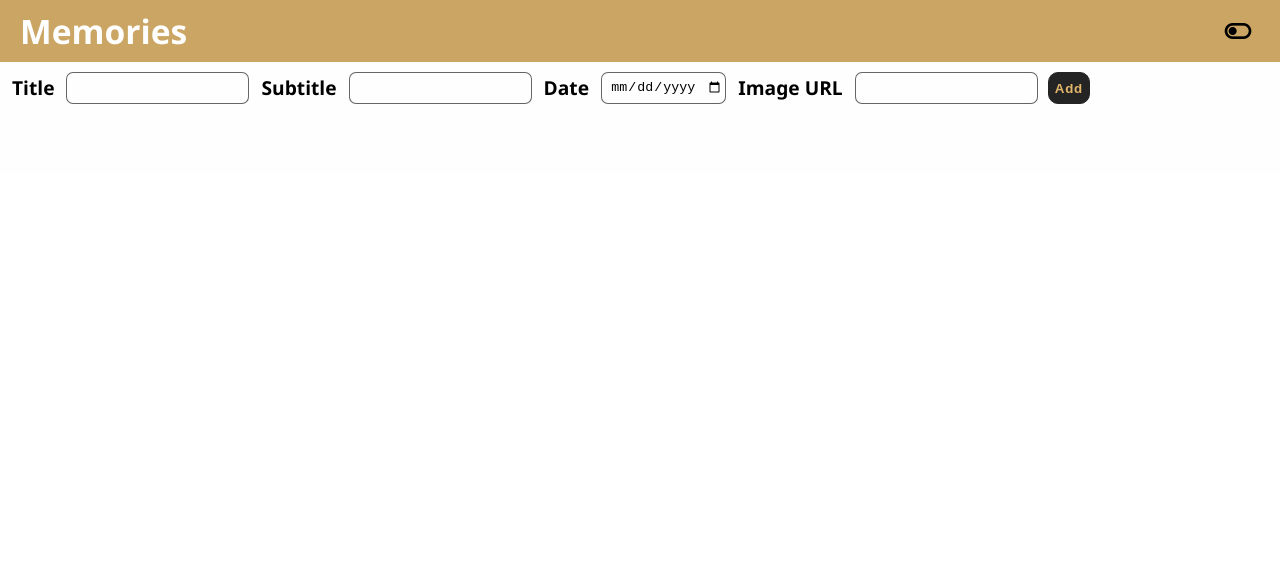
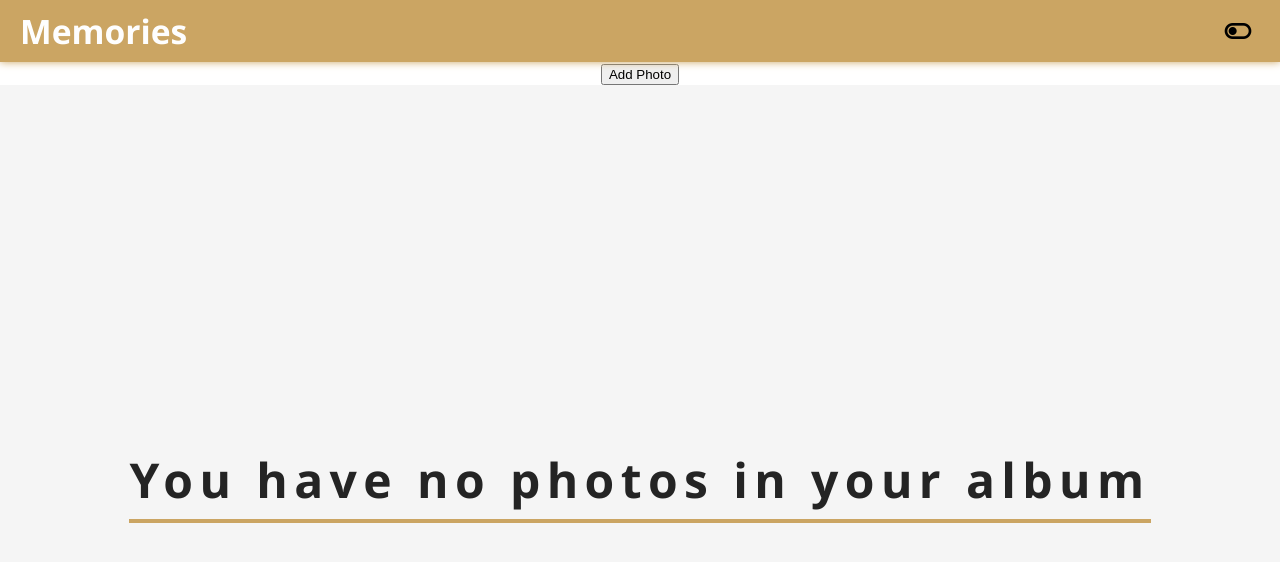
Before and after one commit to vanykardjikian/memories, a React (Vite) app: page / in a window 1280 px wide. Shown: the top 562 px of the page. Built offline with nearby package versions, Linux system fonts and the light colour scheme.

Commit message:
Add id to cards and UI changes
Turn form to popup

Improve styling

```diff
--- a/src/App.jsx
+++ b/src/App.jsx
@@ -3,6 +3,7 @@ import React from 'react'
 import Form from './Form.jsx'
 import Card from './Card.jsx'
 import Navbar from './Navbar.jsx'
+import { nanoid } from "nanoid"
 
 function App() {
 
@@ -10,25 +11,31 @@ function App() {
 
 	const [darkMode, setDarkMode] = React.useState(false)
 
+	const [isNewFormVisible, setIsNewFormVisible] = React.useState(false)
+
+	function toggleNewForm() {
+		setIsNewFormVisible(isNewFormVisible => !isNewFormVisible);
+	}
+
 	function toggleDarkMode() {
 		setDarkMode(prevMode => !prevMode)
 	}
 
-
 	//console.log(cards)
 	function handleSubmit(e, formData) {
-
 		e.preventDefault()
-    setCards(prevCards => [...prevCards, formData])
+		setCards(prevCards => [...prevCards, { ...formData, id: nanoid() }])
+		toggleNewForm()
 	}
 
-  const cardComponents = cards.map(component => {
+	const cardComponents = cards.map(card => {
 		return (
 			<Card
-      title={component.title}
-      subtitle={component.subtitle}
-      img={component.img}
-      date={component.date}
+				key={card.id}
+				title={card.title}
+				subtitle={card.subtitle}
+				img={card.img}
+				date={card.date}
 			/>
 		)
 	})
@@ -38,12 +45,20 @@ function App() {
 
 	return (
 		<>
-      <Navbar darkMode={darkMode} toggleDarkMode={toggleDarkMode}/>
-      <Form handleSubmit={handleSubmit} darkMode={darkMode}/>
-      <div className={!darkMode ? "cards-container" : "cards-container dark"}>
+			<Navbar darkMode={darkMode} toggleDarkMode={toggleDarkMode} />
+			<div className={!darkMode ? "" : "dark"}>
+				<button onClick={toggleNewForm}>Add Photo</button>
+				{isNewFormVisible && <Form handleSubmit={handleSubmit} toggleNewForm={toggleNewForm} />}
+			</div>
+			<main className={!darkMode ? "" : "dark"}>
+				{cardComponents.length ?
+					<div className="cards-container">
 						{cardComponents}
-      </div>
+					</div> :
+					<p className='empty-album'>You have no photos in your album</p>
 
+				}
+			</main>
 		</>
 	)
 }
--- a/src/Form.jsx
+++ b/src/Form.jsx
@@ -1,4 +1,5 @@
 import React from 'react'
+import PropTypes from 'prop-types';
 
 function Form(props) {
 
@@ -7,6 +8,7 @@ function Form(props) {
         subtitle: "",
         date: "",
         img: "",
+        id: "",
     })
 
 
@@ -25,7 +27,9 @@ function Form(props) {
     }*/
 
     return (
-        <form className={!props.darkMode ? "my-form" : "my-form dark"} onSubmit={(e) => props.handleSubmit(e, formData)}>
+        <div className='form-popup'>
+            <div className='form-popup-inner'>
+                <form className="my-form" onSubmit={(e) => props.handleSubmit(e, formData)}>
                     <label htmlFor='title'>Title</label>
                     <input
                     type="text" name="title" id="title"
@@ -47,10 +51,23 @@ function Form(props) {
                     onChange={handleChange}
                     value={formData.img}>
                     </input>
-            <button className='btn'>Add</button>
+                    <div className='form-btns'>
+                        <button type='submit' className='add' title="Add photo">Add</button>
+                        <button type="button" className='cancel'
+                            title="Cancel" onClick={props.toggleNewForm}>Cancel</button>
+                    </div>
+
                 </form>
+            </div>
+        </div>
     )
 }
 
 
+Form.propTypes = {
+    handleSubmit: PropTypes.func,
+    toggleNewForm: PropTypes.func,
+}
+
+
 export default Form
--- a/src/Navbar.jsx
+++ b/src/Navbar.jsx
@@ -1,3 +1,4 @@
+import PropTypes from 'prop-types';
 
 function Navbar(props) {
     return(
@@ -8,7 +9,7 @@ function Navbar(props) {
         <div
             className="toggler"
         >
-        <button onClick={props.toggleDarkMode} className="toggler">
+        <button onClick={props.toggleDarkMode} className="toggler" title="Toggle dark mode">
            { !props.darkMode ?
            <i className='bx bx-toggle-left toggle-btn' ></i> :
            <i className='bx bxs-toggle-right toggle-btn'></i>
@@ -18,4 +19,10 @@ function Navbar(props) {
     </nav>)
 }
 
+Navbar.propTypes = {
+    darkMode: PropTypes.bool,
+    toggleDarkMode: PropTypes.func,
+}
+
+
 export default Navbar
--- a/src/index.css
+++ b/src/index.css
@@ -1,16 +1,28 @@
+* {
+	box-sizing: border-box;
+}
+
 body {
 	text-align: center;
 	margin: 0px;
 	font-family: 'Segoe UI', Tahoma, Geneva, Verdana, sans-serif;
 }
 
+#root {
+	height: 100vh;
+	width: 100vw;
+	max-width: 100%;
+}
+
 nav {
+	width: 100%;
 	padding: 8px 20px;
 	background-color: #cba563;
 	display: flex;
 	align-items: center;
 	justify-content: space-between;
-
+	box-shadow: 0 0 8px #cba563;
+	position: relative;
 }
 
 .nav-title {
@@ -19,35 +31,54 @@ nav {
 	color: #fefefe;
 }
 
-.toggler  {
-  font-size:2rem;
+.toggler {
+	font-size: 2rem;
 	display: flex;
+	border: none;
+	background-color: transparent;
 }
+
+main {
+	display: flex;
+	align-items: center;
+	justify-content: center;
+	background-color: #F5F5F5;
+	min-height: 100%;
+}
+
+main.dark {
+	background-color: #242424;
+}
+
 
 .cards-container {
 	display: flex;
 	flex-wrap: wrap;
 	justify-content: space-evenly;
+	align-items: flex-start;
 	width: 100%;
-  height: 100%;
-  row-gap: 20px;
+	row-gap: 30px;
+	column-gap: 10px;
 	padding: 30px 0;
-  background-color: #fefefe;
+	background-color: #F5F5F5;
 }
 
-.cards-container.dark{
+.dark .cards-container {
 	background-color: #242424;
 }
 
 .card {
 	padding: 20px 20px;
-  border: 0.5px solid black;
+	border: none;
 	border-radius: 10px;
-  max-width: 300px;
+	max-width: 400px;
+	max-height: 1000px;
 	box-shadow: 5px 5px 5px rgba(0, 0, 0, 0.2);
-  background-color: #fefefe;
+	background-color: #ffffff;
 	color: black;
 	transition: ease-in-out 0.3s;
+	display: flex;
+	flex-direction: column;
 }
 
 .card:hover {
@@ -56,7 +87,7 @@ nav {
 
 
 .dark .card {
-  border: 0.5px solid black;
+	border: none;
 	box-shadow: 5px 5px 5px rgba(0, 0, 0, 0.2);
 	background-color: #363636;
 	color: #fefefe;
@@ -72,19 +103,19 @@ nav {
 
 
 .card-title {
-  margin: 20px 0;
-  font-size: 4rem;
+	margin: 10px 0;
+	font-size: 1.8rem;
 }
 
 .card-subtitle {
-  margin: 5px 0;
-  font-size: 2rem;
+	margin: 0 0;
+	font-size: 1.2rem;
 }
 
 
 .card-date {
 	margin: 5px 0;
-  font-size: 1rem;
+	font-size: 0.7rem;
 	font-weight: 600;
 	color: rgba(0, 0, 0, 0.6);
 }
@@ -103,67 +134,149 @@ nav {
 	color: rgba(255, 255, 255, 0.8);
 }
 
+.form-popup {
+	position: fixed;
+	z-index: 1;
+	left: 0;
+	top: 0;
+	width: 100%;
+	height: 100%;
+	overflow: auto;
+	background-color: rgba(0, 0, 0, 0.4);
+}
+
+.form-popup-inner {
+	background-color: white;
+	position: absolute;
+	left: 50%;
+	top: 50%;
+	transform: translate(-50%, -50%);
+	padding: 20px;
+	border-radius: 5px;
+	box-shadow: 0px 0px 10px 0px rgba(0, 0, 0, 0.75);
+	width: 40%;
+}
+
+.dark .form-popup-inner {
+	background-color: #242424;
+}
+
 .my-form {
 	display: flex;
+	flex-direction: column;
 	flex-wrap: wrap;
-  padding: 5px;
-  align-items: justify;
+	align-items: flex-start;
+	align-content: center;
 	background-color: #fefefe;
 }
 
-.my-form.dark {
+.dark .my-form {
 	color: #fefefe;
 	background-color: #242424;
 }
 
 .my-form > input {
+	width: 100%;
 	padding: 2px;
 	margin: 5px;
-  line-height: 1.5rem;
+	line-height: 2rem;
 	text-indent: 0.2rem;
 	border-radius: 7px;
 	border: 0.5px solid rgba(0, 0, 0, 0.6);
 	background-color: #fefefe;
+	font-size: 1rem;
 }
 
-.my-form.dark > input {
+.my-form > input:focus {
+	outline: none;
+	box-shadow: 0px 0px 5px 0px rgba(0, 0, 0, 0.7);
+}
+
+.dark .my-form > input:focus {
+	outline: none;
+	box-shadow: 0px 0px 7px 0px rgba(255, 255, 255, 0.2);
+}
+
+.dark .my-form > input {
 	background-color: #c1c1c1;
 }
 
 .my-form > label {
-  padding: 2px;
-  margin: 5px;
-  font-size: 1.2rem;
+	margin: 10px 1px 1px 5px;
+	font-size: 1.1rem;
 	font-weight: 700;
 }
 
-.my-form > .btn {
+.form-btns {
+	width: 100%;
+	display: flex;
+	justify-content: space-between;
+}
+
+.form-btns > .add {
 	margin: 5px;
-  color: #e3b66b;
-  background-color: #242424;
-  border: 1px solid #242424;
-  font-weight: bold;
+	margin-top: 20px;
+	background-color: #e3b66b;
+	color: #242424;
+	border: 1px solid #e3b66b;
+	font-weight: bolder;
+	font-size: 0.9rem;
+	padding: 0.5rem 0.9rem;
 	letter-spacing: .05rem;
-  border-radius: 10px;
+	border-radius: 7px;
 	cursor: pointer;
 	transition: ease 0.2s;
 }
 
 
-.my-form > .btn:hover {
+.form-btns > .cancel {
+	margin: 5px;
+	margin-top: 20px;
+	color: #e3b66b;
+	background-color: #242424;
+	border: 1px solid #242424;
+	font-weight: bolder;
+	font-size: 0.9rem;
+	padding: 0.5rem 0.9rem;
+	letter-spacing: .05rem;
+	border-radius: 7px;
+	cursor: pointer;
+	transition: ease 0.2s;
+}
+
+.form-btns > .add:hover {
+	color: #e3b66b;
+	background-color: #242424;
+	border: 1px solid #242424;
+
+}
+
+.form-btns > .cancel:hover {
 	background-color: #e3b66b;
 	color: #242424;
 	border: 1px solid #e3b66b;
 
 }
 
-.my-form.dark > .btn {
+.dark .form-btns > .add {
+	border: 1px solid #e3b66b;
+}
+
+.dark .form-btns > .cancel {
 	border: 1px solid #e3b66b;
 }
 
 
 
-.toggler {
-  border: none;
-  background-color: transparent;
+.empty-album {
+	font-size: 3rem;
+	font-weight: 700;
+	letter-spacing: 0.4rem;
+	padding-bottom: 7px;
+	border-bottom: 4px solid #cba563;
+	color: #242424;
 }
+
+.dark .empty-album {
+	color: #F5F5F5;
+}
```
Also changed, not shown: src/Card.jsx (+10 -2 lines). Lines whose indentation alone changed are shown as unchanged.
